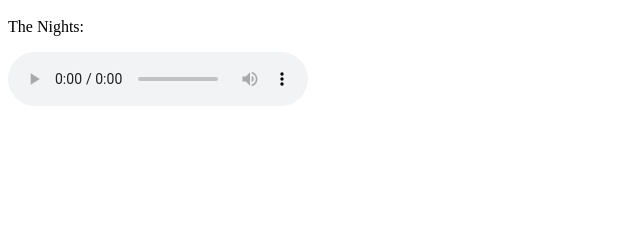
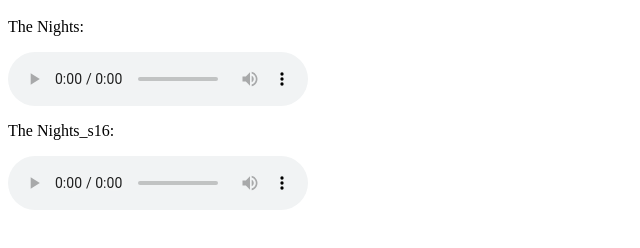
Before and after one commit to NEU-AETD/webtest, a plain HTML site: page pages/flac.html in a window 1280 px wide. Shown: the part 48-296 px from the top of the page, without its empty margins (0-640 px from the left). Drawn offline with Linux system fonts and the light colour scheme.

Commit message:
modify flac.html & add new music file

```diff
--- a/pages/flac.html
+++ b/pages/flac.html
@@ -8,6 +8,9 @@
     <h1>FLAC Audio:</h1>
     <p>The Nights:</p>
     <audio src="../media/The Nights.flac" controls>music</audio>
+
+    <p>The Nights_s16:</p>
+    <audio src="../media/TheNights_s16.flac" controls>music</audio>
 </body>
 
 </html>
```
Also changed, not shown: 1 other file.
